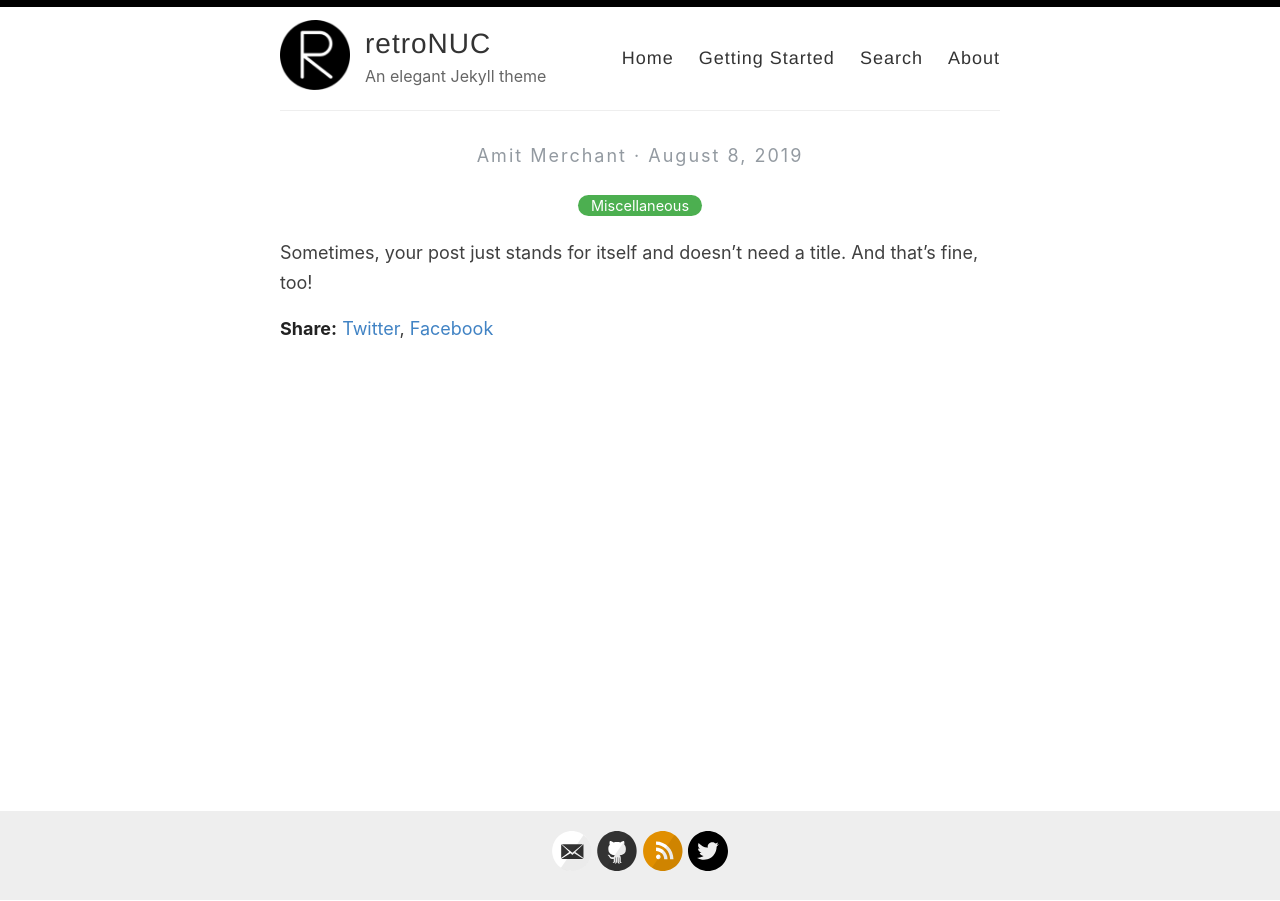
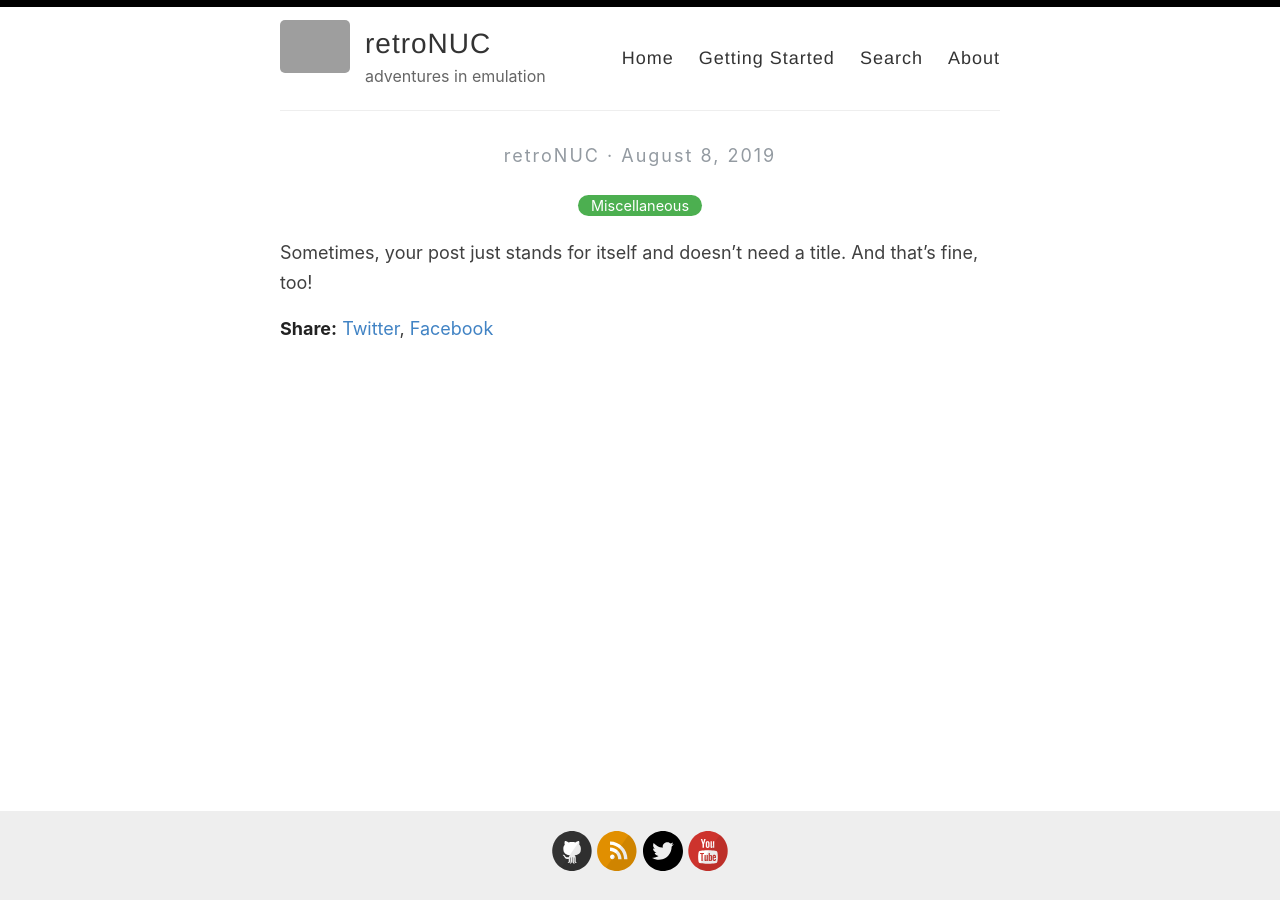
Before and after one commit to nearlyphil/nearlyphil.github.io, a Jekyll site: the page built from _posts/2019-08-08-no-title-posts.md, in a window 1280 px wide. Built offline with Jekyll 4.4.1, drawn with Linux system fonts in a browser that asks for light colours; grey boxes are pictures that could not be loaded.

Commit message:
Basic initial setup of homepage

```diff
--- a/_config.yml
+++ b/_config.yml
@@ -6,13 +6,13 @@
 name: retroNUC
 
 # Name of the author
-author: Amit Merchant
+author: retroNUC
 
 # Short bio or description (displayed in the header)
-description: An elegant Jekyll theme
+description: adventures in emulation
 
 # URL of your avatar or profile pic (you could use your GitHub profile pic)
-avatar: /images/reverie.png
+avatar: /images/logo.png
 
 #
 # Flags below are optional
@@ -21,17 +21,17 @@ avatar: /images/reverie.png
 # Includes an icon in the footer for each username you enter
 footer-links:
   dribbble:
-  email: amit.d.merchant@gmail.com
+  email:
   facebook:
   flickr:
-  github: amitmerchant1990/reverie
+  github: retroNUC
   instagram:
   linkedin:
   pinterest:
   rss: rss
-  twitter: amit_merchant
+  twitter: retronuc
   stackoverflow:
-  youtube: # channel/<your_long_string> or user/<user-name>
+  youtube: channel/UCo4j1kka4cmMtiB4wrCtufw # channel/<your_long_string> or user/<user-name>
   googleplus: # anything in your profile username that comes after plus.google.com/
   playconsole:
 
@@ -41,15 +41,15 @@ footer-links:
 disqus:
 
 # Enter your Google Analytics web tracking code (e.g. UA-2110908-2) to activate tracking
-google_analytics: UA-43339302-11
+#google_analytics: UA-43339302-11
 
 # For newer "GA4" analytics, use the following instead of the "UA" entry above
 #google_analytics_ga4: G-GABC1DEFG
 
 # Your website URL (e.g. http://amitmerchant1990.github.io or http://www.amitmerchant.com)
 # Used for Sitemap.xml and your RSS feed
-url: http://www.amitmerchant.com/reverie
-enforce_ssl: https://www.amitmerchant.com/reverie
+url: https://retronuc.github.io
+enforce_ssl: https://retronuc.github.io
 
 # If you're hosting your site at a Project repository on GitHub pages
 # (http://yourusername.github.io/repository-name)
```
